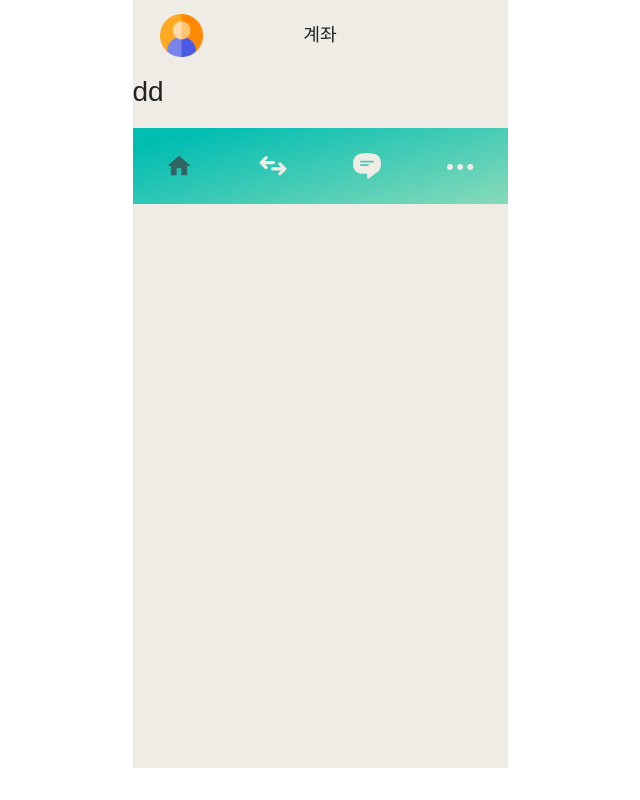
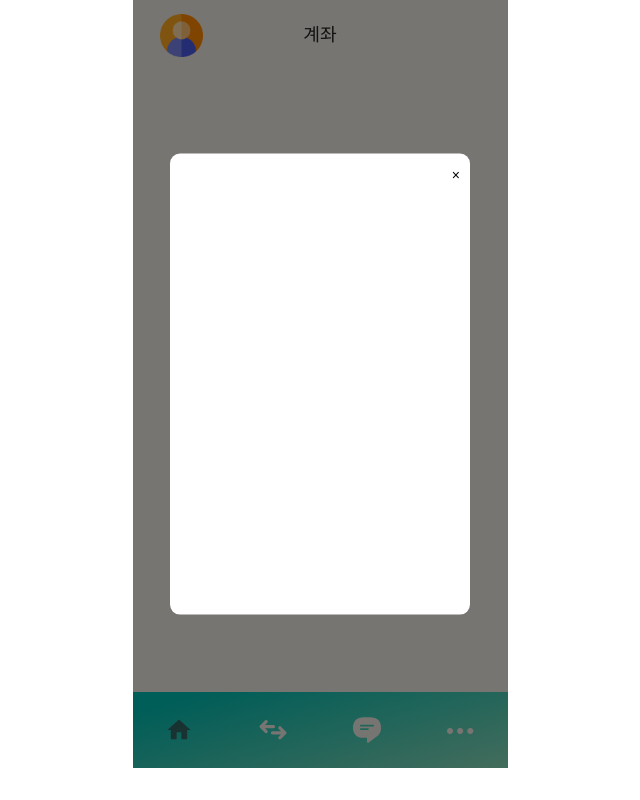
Before and after one commit to hoseonkwak/bank_react_project, a React (Create React App) app: page /register in a window 1280 px wide. Shown: the whole page, without its empty margins (320-960 px from the left). Built offline with nearby package versions, Linux system fonts and the light colour scheme; a web font is replaced by a local one.

Commit message:
feat: edit register

```diff
--- a/src/App.css
+++ b/src/App.css
@@ -157,3 +157,37 @@ nav.menu .menu_area li.on img {
   font-size: 12px;
   font-weight: 400;
 }
+
+/* register */
+.register_wrap {
+  width: 100%;
+  height: 622px;
+  box-sizing: border-box;
+}
+.register_wrap .registerModal_area {
+  position: absolute;
+  left: 0;
+  top: 0;
+  width: 100%;
+  height: 100%;
+  background: rgba(0, 0, 0, 0.5);
+  z-index: 3;
+}
+.register_wrap .registerModal_area .registerModal {
+  position: absolute;
+  left: 50%;
+  top: 50%;
+  transform: translate(-50%, -50%);
+  width: 80%;
+  height: 60%;
+  background: #fff;
+  border-radius: 10px;
+}
+.registerModal .closeBtn {
+  position: absolute;
+  top: 10px;
+  right: 10px;
+  background: transparent;
+  cursor: pointer;
+  color: #000;
+}
--- a/src/components/Login.js
+++ b/src/components/Login.js
@@ -1,7 +1,8 @@
 import "antd/dist/antd.css";
-import { LockOutlined, UserOutlined, MailOutlined } from "@ant-design/icons";
-import { Form, Icon, Input, Button, Checkbox } from "antd";
+import { LockOutlined, MailOutlined } from "@ant-design/icons";
+import { Form, Input, Button } from "antd";
 import { Link } from "react-router-dom";
+import { useState } from "react";
 
 const Login = (props) => {
   const { open, close } = props;
--- a/src/components/Register.js
+++ b/src/components/Register.js
@@ -10,11 +10,30 @@ import {
   Row,
   Select,
 } from "antd";
+import { useState } from "react";
+import { Link } from "react-router-dom";
 
-const Register = () => {
+const Register = (props) => {
+  const [showRegis, setShowRegis] = useState(false);
+
+  const openRegis = () => {
+    setShowRegis(true);
+  };
+  const closeRegis = () => {
+    setShowRegis(false);
+  };
+
   return (
     <>
-      <h1>dd</h1>
+      <div className="register_wrap">
+        <div className="registerModal_area">
+          <div className="registerModal">
+            <Link to="/" className="closeBtn">
+              &times;
+            </Link>
+          </div>
+        </div>
+      </div>
     </>
   );
 };
```
